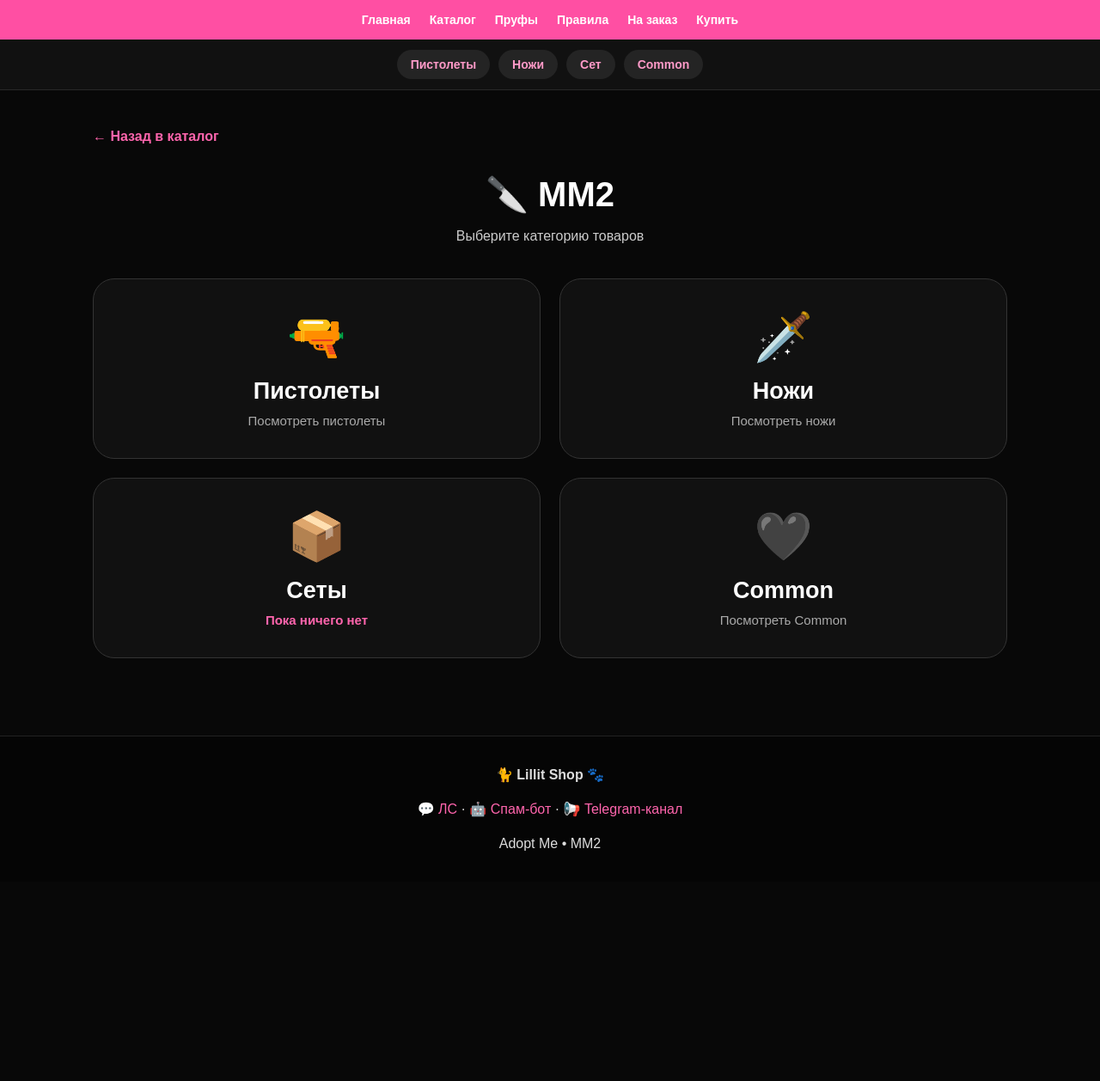
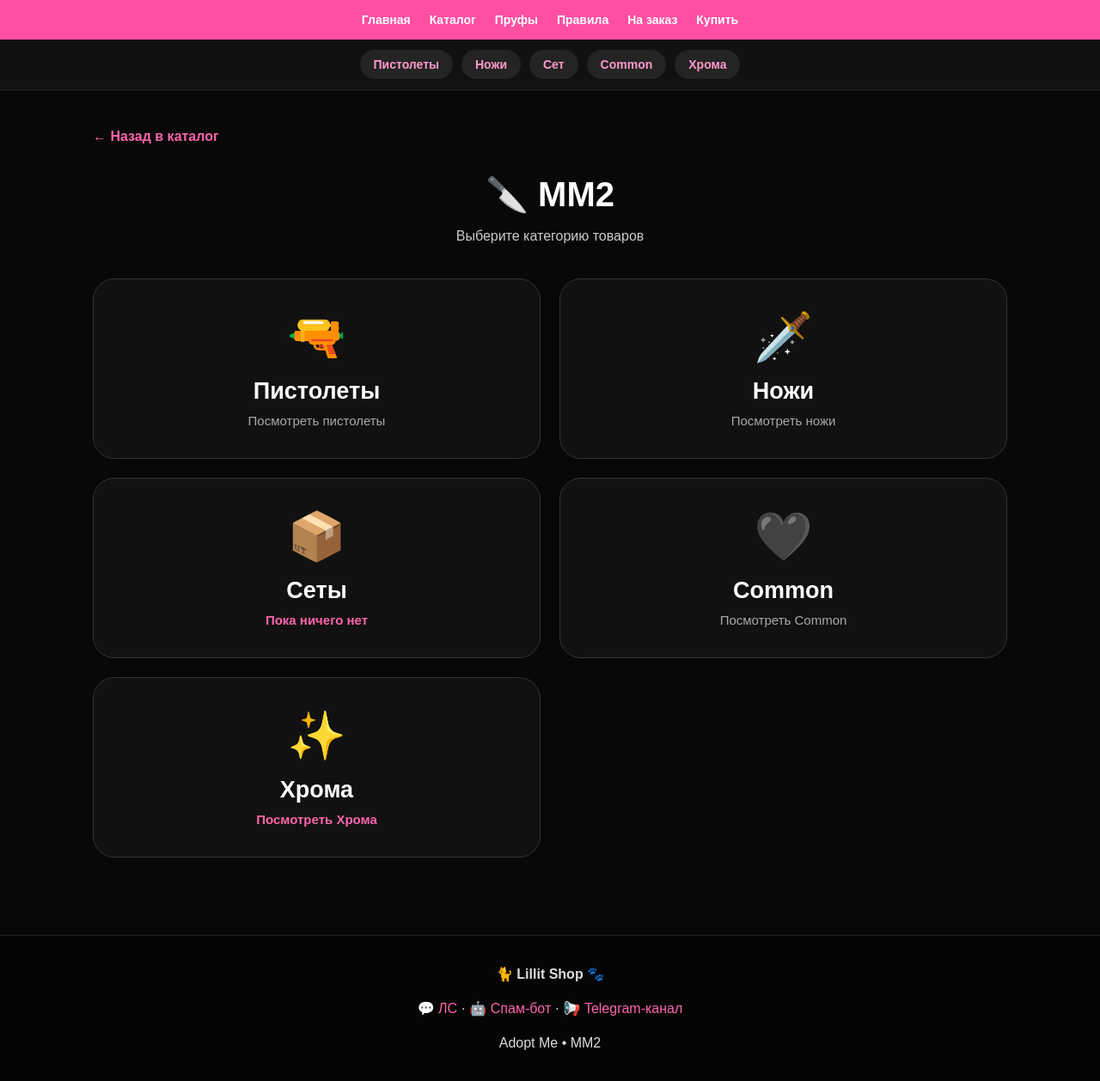
Before and after one commit to lillitochka/Lillit-shop, a plain HTML site: page mm2.html in a window 1280 px wide. Shown: the whole page at 86% size. Before the commit the page ends 1026 px from the top, so only its background shows below. Drawn offline with Linux system fonts and the light colour scheme.

Commit message:
Modify navigation menu and add Chroma link
Updated the navigation menu to include a link to the 'Chroma' page and changed the 'Common' link to point to 'mm2-common.html'.

```diff
--- a/mm2.html
+++ b/mm2.html
@@ -47,30 +47,21 @@
 .mm2-menu {
     background: #111;
     border-bottom: 1px solid #292929;
-
     padding: 12px 10px;
-
     display: flex;
     justify-content: center;
     align-items: center;
-
     gap: 10px;
     flex-wrap: wrap;
 }
 
 .mm2-menu a {
     text-decoration: none;
-
     color: #ff9ac8;
-
     background: #242424;
-
     padding: 9px 16px;
-
     border-radius: 20px;
-
     font-size: 14px;
-
     font-weight: 700;
 }
 
@@ -83,37 +74,27 @@
 
 .page {
     max-width: 1100px;
-
     margin: auto;
-
     padding: 45px 18px;
 }
 
 .back {
     display: inline-block;
-
     color: #ff65ad;
-
     text-decoration: none;
-
     font-weight: 700;
-
     margin-bottom: 25px;
 }
 
 .page-title {
     text-align: center;
-
     font-size: 40px;
-
     margin: 10px 0;
 }
 
 .page-subtitle {
     text-align: center;
-
     color: #ccc;
-
     margin-bottom: 40px;
 }
 
@@ -121,75 +102,53 @@
 
 .categories {
     display: grid;
-
     grid-template-columns:
         repeat(2, minmax(0, 1fr));
-
     gap: 22px;
 }
 
 .category-card {
     display: block;
-
     background: #111;
-
     border: 1px solid #333;
-
     border-radius: 25px;
-
     padding: 35px 25px;
-
     text-align: center;
-
     text-decoration: none;
-
     color: white;
-
     transition: 0.2s;
-
     min-height: 190px;
-
     display: flex;
-
     flex-direction: column;
-
     justify-content: center;
-
     align-items: center;
 }
 
 .category-card:hover {
     border-color: #ff4fa3;
-
     transform: translateY(-4px);
-
     box-shadow:
         0 10px 35px rgba(255,79,163,.15);
 }
 
 .category-icon {
     font-size: 55px;
-
     margin-bottom: 15px;
 }
 
 .category-card h2 {
     margin: 0 0 10px;
-
     font-size: 27px;
 }
 
 .category-card p {
     margin: 0;
-
     color: #aaa;
-
     font-size: 15px;
 }
 
 .category-card .pink {
     color: #ff65ad;
-
     font-weight: 700;
 }
 
@@ -197,27 +156,20 @@
 
 footer {
     background: #050505;
-
     border-top: 1px solid #222;
-
     padding: 35px 18px;
-
     text-align: center;
-
     color: #ddd;
-
     margin-top: 45px;
 }
 
 footer a {
     color: #ff65ad;
-
     text-decoration: none;
 }
 
 .footer-links {
     margin: 15px 0;
-
     line-height: 2;
 }
 
@@ -227,7 +179,6 @@
 
     .top-bar a {
         font-size: 12px;
-
         margin: 0 4px;
     }
 
@@ -286,6 +237,7 @@
 <!-- ===== МЕНЮ MM2 ===== -->
 
 <nav class="mm2-menu">
+
     <a href="mm2-pistols.html">
         Пистолеты
     </a>
@@ -298,8 +250,12 @@
         Сет
     </a>
 
-    <a href="mm2.html#common">
+    <a href="mm2-common.html">
         Common
+    </a>
+
+    <a href="mm2-chroma.html">
+        Хрома
     </a>
 
 </nav>
@@ -418,6 +374,30 @@
     </a>
 
 
+    <!-- ХРОМА -->
+
+    <a
+        class="category-card"
+        href="mm2-chroma.html"
+    >
+
+        <div class="category-icon">
+            ✨
+        </div>
+
+        <h2>
+            Хрома
+        </h2>
+
+        <p>
+            <span class="pink">
+                Посмотреть Хрома
+            </span>
+        </p>
+
+    </a>
+
+
 </div>
 
 
```
